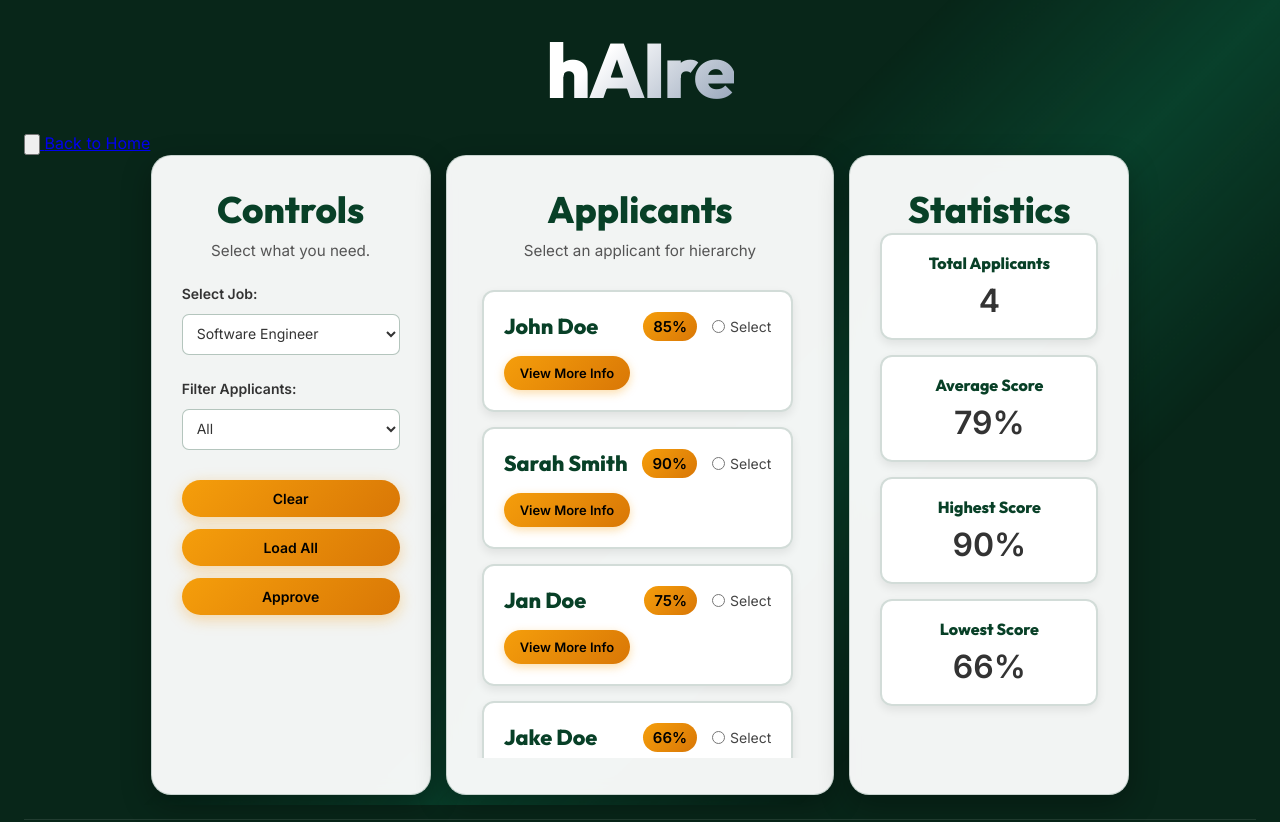
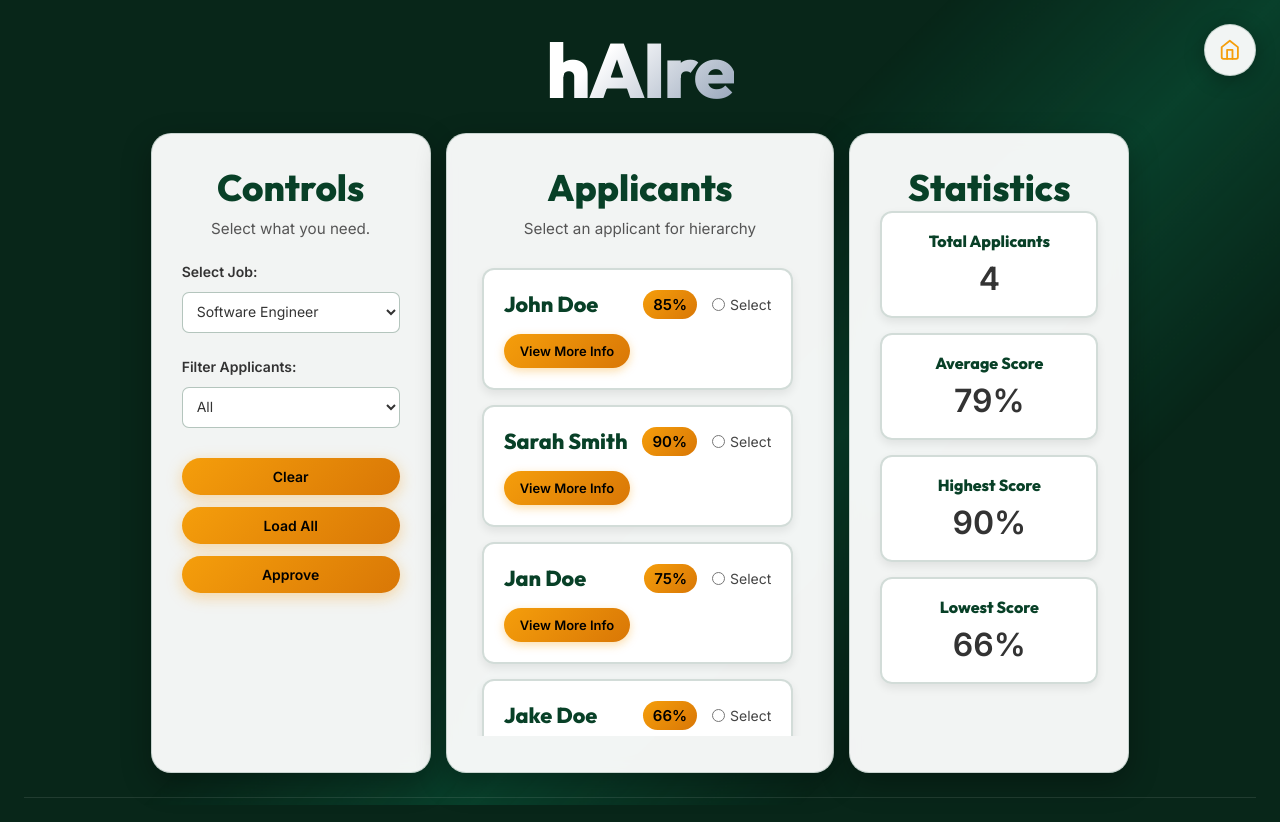
Before and after one commit to JonoZA/STADIO_Hackathon_2026, a Flask app: page /recruit in a window 1280 px wide. Shown: the top 822 px of the page. Run offline with Flask 3, Linux system fonts and the light colour scheme.

Commit message:
back btn

```diff
--- a/haire/static/styles/recruitStyle.css
+++ b/haire/static/styles/recruitStyle.css
@@ -113,6 +113,67 @@ body {
 
 }
 
+
+/* ================================= */
+/* TOP RIGHT BUTTON */
+/* ================================= */
+
+.brief-form {
+    position: fixed;
+    top: 1.5rem;
+    right: 1.5rem;
+    z-index: 100;
+}
+
+.brief-btn {
+    display: flex;
+    align-items: center;
+    justify-content: center;
+    width: 3.25rem;
+    height: 3.25rem;
+    border-radius: 50%;
+    background: var(--card-bg);
+    border: 1px solid rgba(8, 64, 39, 0.18);
+    color: var(--gold-primary);
+    backdrop-filter: blur(12px);
+    cursor: pointer;
+    transition: all 0.3s ease;
+    box-shadow: 0 4px 20px rgba(0, 0, 0, 0.3);
+}
+
+.brief-btn:hover {
+    background: rgba(245, 158, 11, 0.25);
+    border-color: var(--gold-primary);
+    transform: translateY(-2px);
+    box-shadow: 0 0 25px var(--gold-glow);
+}
+
+.brief-icon {
+    width: 1.35rem;
+    height: 1.35rem;
+}
+
+.brief-tooltip {
+    position: absolute;
+    right: 110%;
+    top: 50%;
+    transform: translateY(-50%);
+    background: var(--card-bg);
+    border: 1px solid rgba(8, 64, 39, 0.18);
+    color: #333;
+    padding: 0.4rem 0.8rem;
+    border-radius: 6px;
+    font-size: 0.8rem;
+    font-weight: 600;
+    white-space: nowrap;
+    opacity: 0;
+    pointer-events: none;
+    transition: opacity 0.3s ease;
+}
+
+.brief-form:hover .brief-tooltip {
+    opacity: 1;
+}
 
 /* ================================= */
 /* HAIRE HEADER */
```
